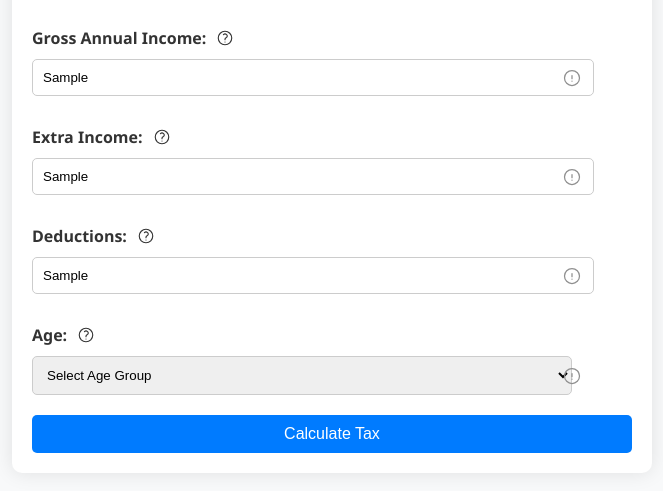
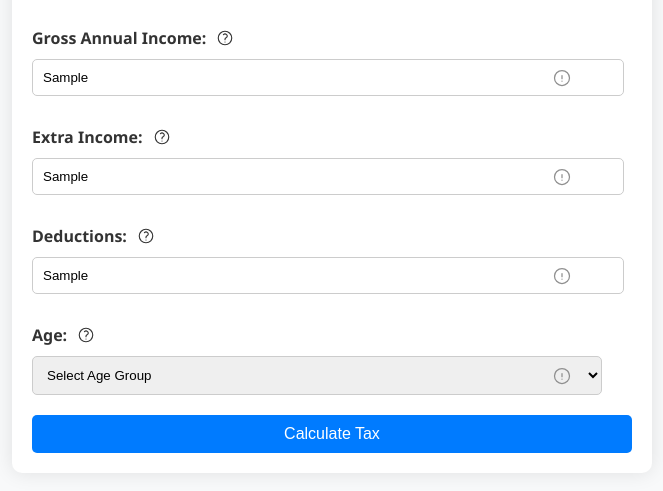
Before and after one commit to KrishnaPathak101/Tax-Calculator, a plain HTML site: page Index.html in a window 1280 px wide. Both pictures are taken after typing "Sample", "Sample", "Sample" into the empty fields and a click on the button "Calculate Tax". Shown: the part 137-628 px from the top of the page, without its empty margins (308-971 px from the left). Drawn offline with Linux system fonts and the light colour scheme.

Commit message:
Update Style.css

```diff
--- a/Style.css
+++ b/Style.css
@@ -124,7 +124,7 @@ label {
 .error-icon {
     display: none; /* Initially hide the error icon */
     position: absolute;
-    right: 50px;
+    right: 60px;
     top: 50%;
     width: 20px;
     height: 20px;
@@ -147,7 +147,7 @@ label {
 }
 
 .form-control {
-    width: 90%;
+    width: 95%;
     padding: 10px;
     border: 1px solid #ccc;
     border-radius: 5px;
```
